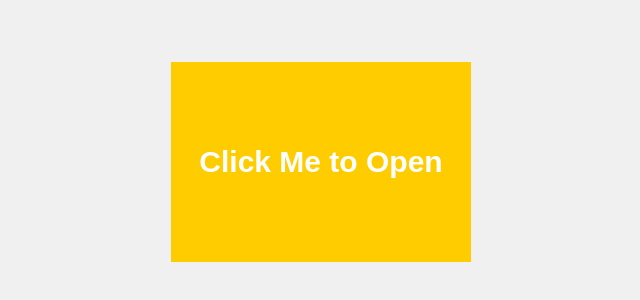
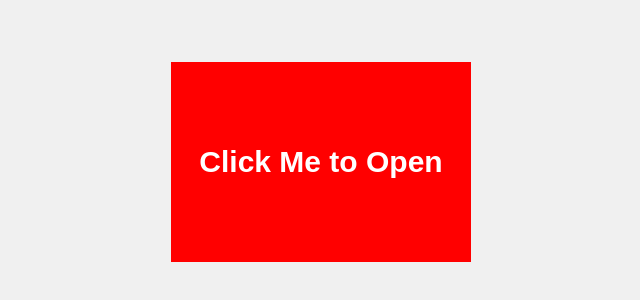
Before and after one commit to Adi1110/Happy-KC---you, a plain HTML site: page index.html in a window 1280 px wide. Shown: the part 238-538 px from the top of the page, without its empty margins (319-959 px from the left). Drawn offline with Linux system fonts and the light colour scheme.

Commit message:
second commit, word correction.

```diff
--- a/index.html
+++ b/index.html
@@ -14,7 +14,7 @@
             </div>
             <div class="card-back">
                 <div class="left-page">
-                    <h2>Happy Karwa-Chauth,</h2>
+                    <h2>Happy Karva Chauth,</h2>
                     <h2>Dear Wify!! </h2>
                 </div>
                 <div class="right-page">
--- a/styles.css
+++ b/styles.css
@@ -40,14 +40,14 @@ body {
 }
 
 .card-front {
-    background-color: #ffcc00;
+    background-color: red;
     color: white;
     font-size: 20px;
     text-align: center;
 }
 
 .card-back {
-    background-color: white;
+    background-color: rgb(235, 245, 104);
     display: flex;
 }
 
```
